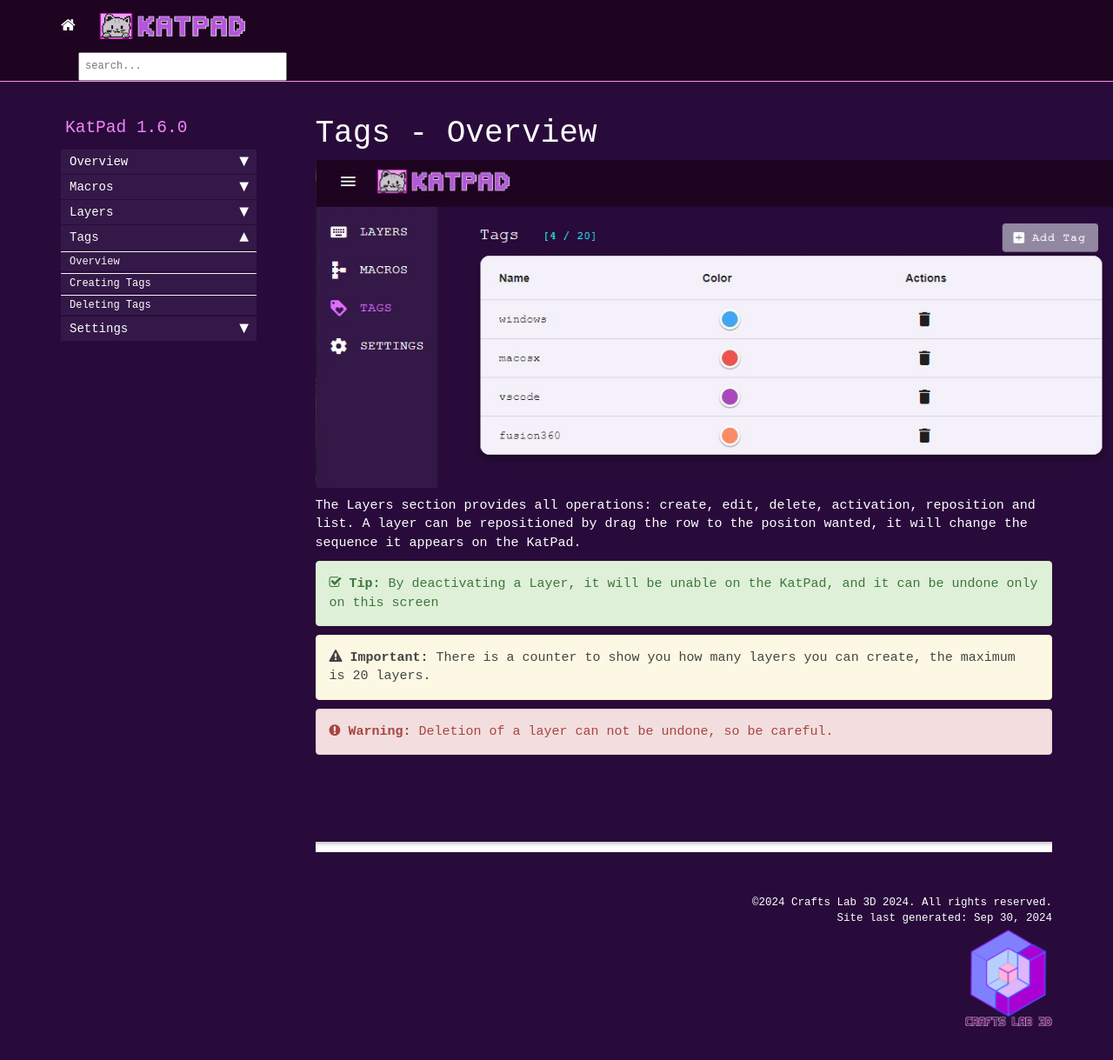
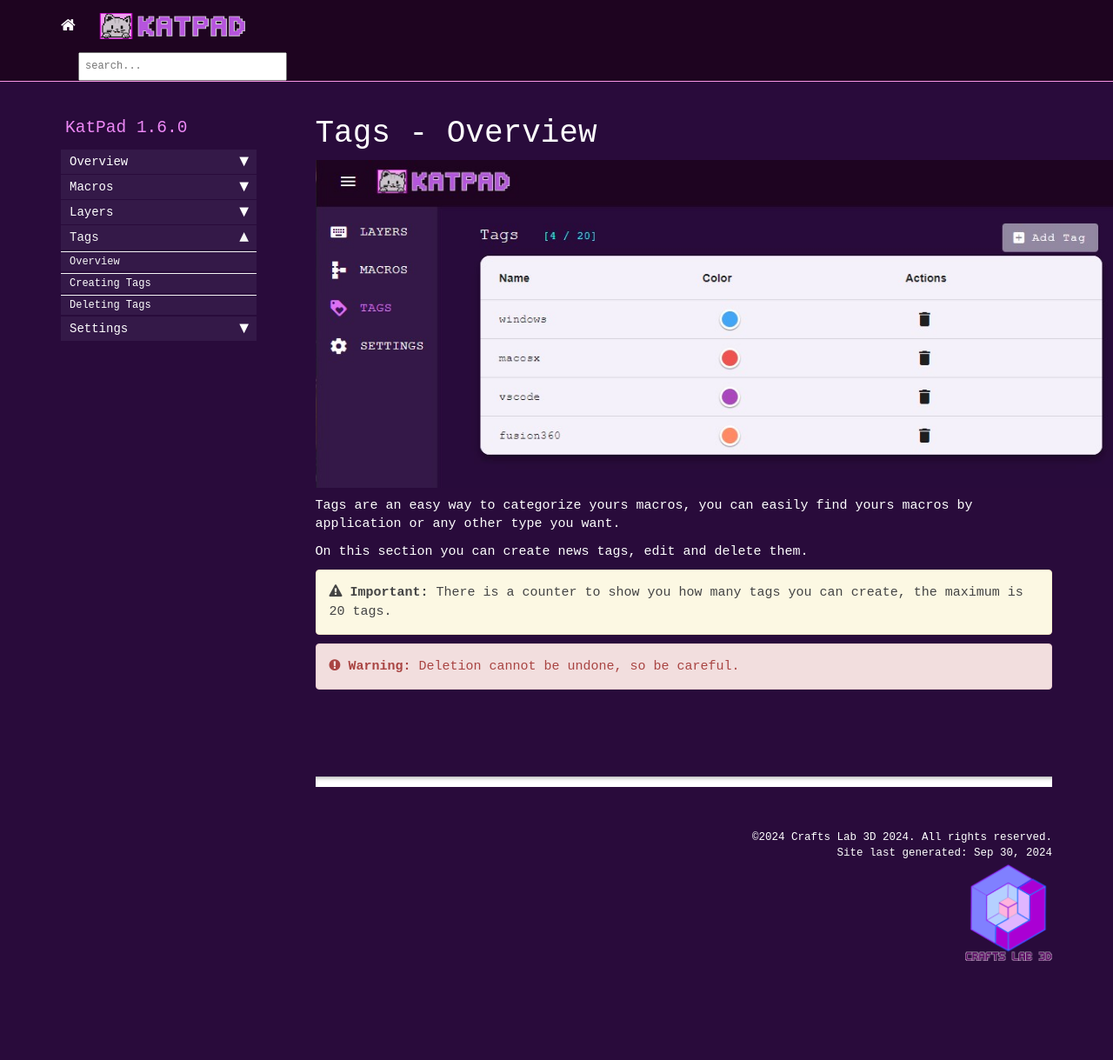
Before and after one commit to craftslab3d/katpad-manual.github.io, a Jekyll site: the page built from pages/doc/tags.md, in a window 1280 px wide and 1240 px high. Shown: the top 1219 px of the window at 87% size. Built offline with Jekyll 4.4.1, drawn with Linux system fonts in a browser that asks for light colours; comment, search, counter and statistics services are not loaded.

Commit message:
tag page edition

```diff
--- a/pages/doc/tags.md
+++ b/pages/doc/tags.md
@@ -7,13 +7,12 @@ folder: doc
 
 ![TAGS](/images/tags.jpg){:width="940"}
 
-The Layers section provides all operations: create, edit, delete, activation, reposition and list.
-A layer can be repositioned by drag the row to the positon wanted, it will change the sequence it appears on the KatPad.
+Tags are an easy way to categorize yours macros, you can easily find yours macros by application or any other type you want.
 
-{% include tip.html content="By deactivating a Layer, it will be unable on the KatPad, and it can be undone only on this screen" %}
+On this section you can create news tags, edit and delete them.
 
-{% include important.html content="There is a counter to show you how many layers you can create, the maximum is 20 layers." %}
+{% include important.html content="There is a counter to show you how many tags you can create, the maximum is 20 tags." %}
 
-{% include warning.html content="Deletion of a layer can not be undone, so be careful." %}
+{% include warning.html content="Deletion cannot be undone, so be careful." %}
 
 {% include links.html %}
```
